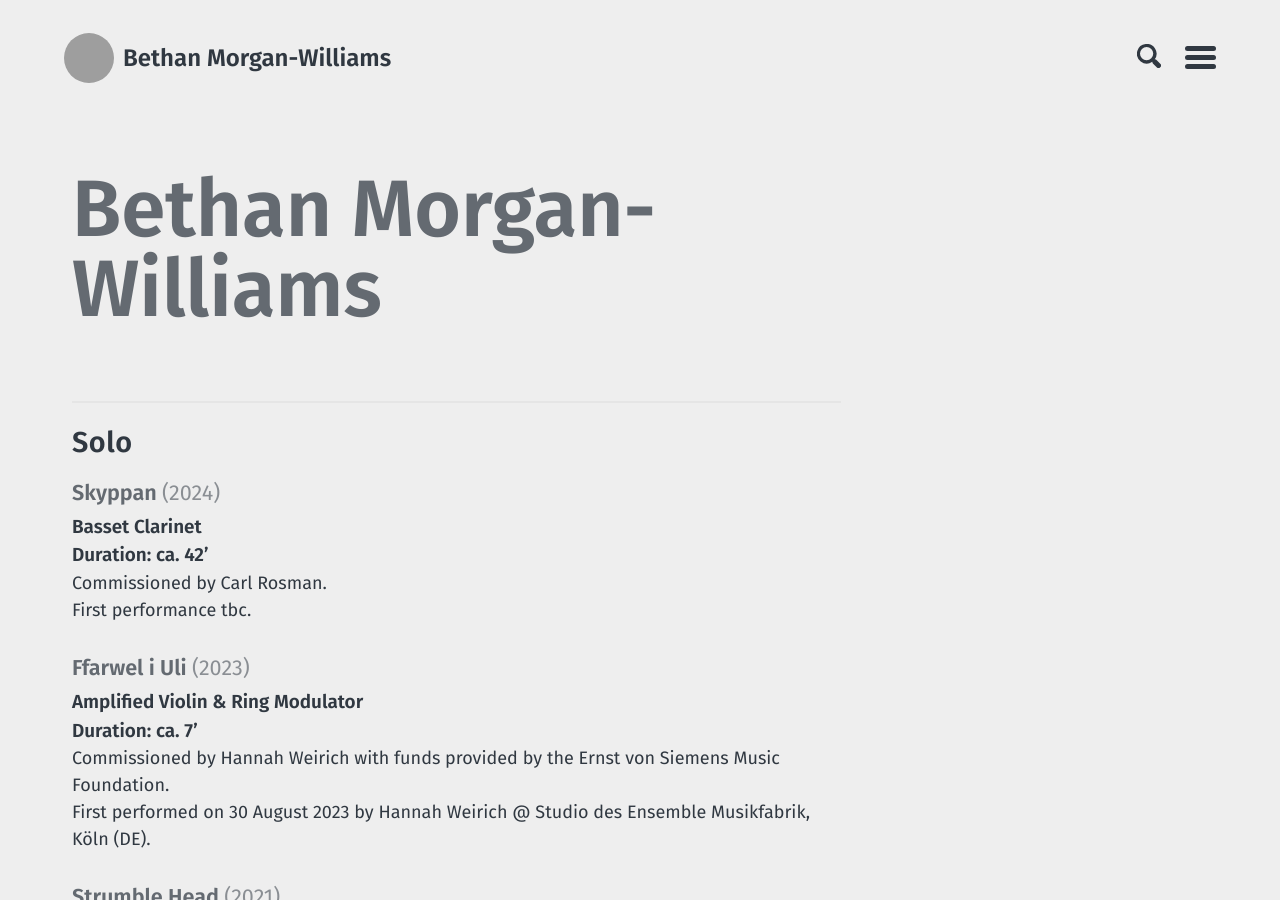
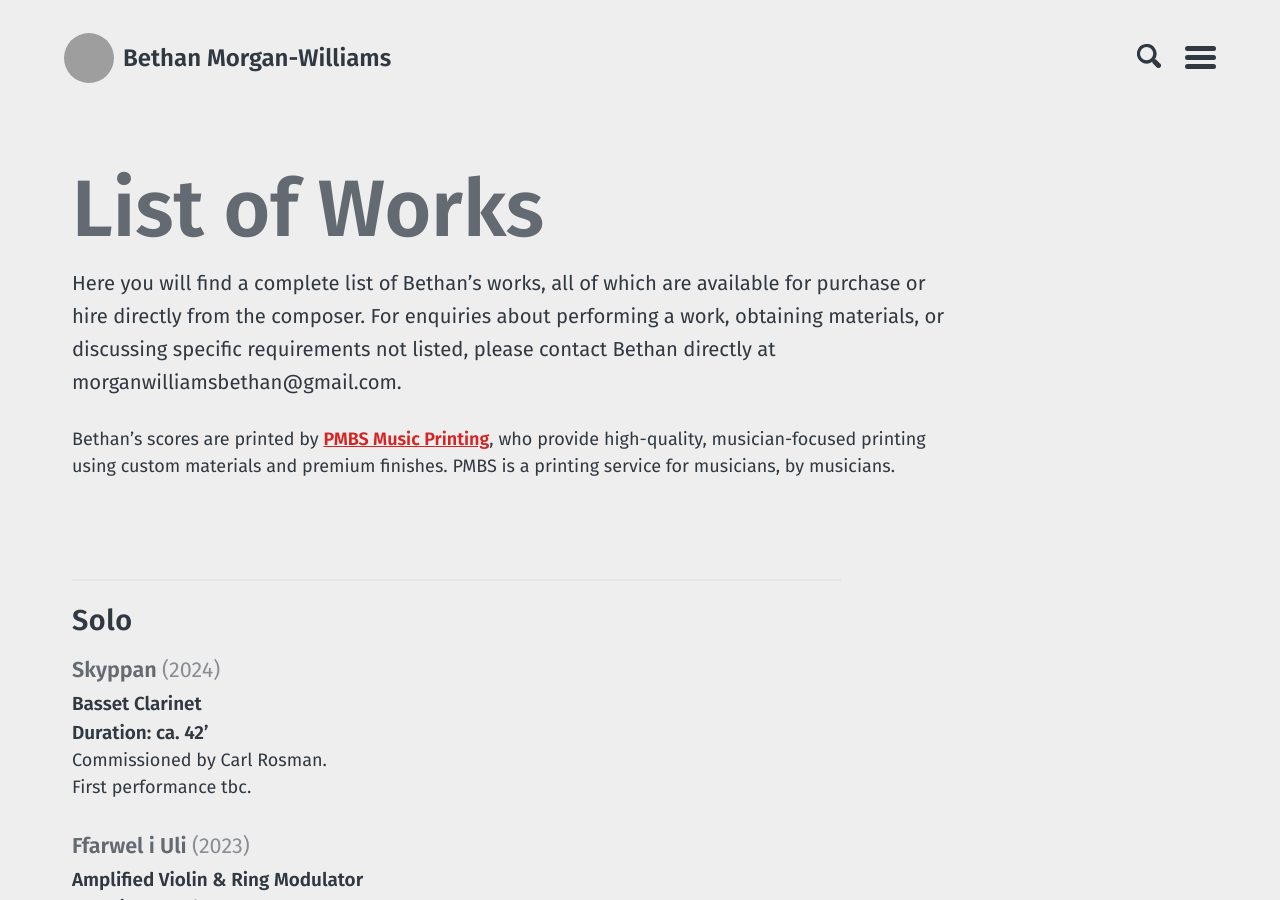
Before and after one commit to morganwilliamsb/website, a Jekyll site: the page built from works.md, in a window 1280 px wide and 900 px high. Built offline with Jekyll 4.4.1, drawn with Linux system fonts in a browser that asks for light colours; our own code applies the rules of GitHub Pages for plain Markdown files; grey boxes are pictures that could not be loaded.

Commit message:
Update works.md

```diff
--- a/works.md
+++ b/works.md
@@ -1,8 +1,10 @@
 ---
 title: "List of Works"
 layout: page
-introduction: Here you will find a complete list of Bethan’s works, all of which are available for purchase or hire directly from the composer. For enquiries about performing a work, obtaining materials, or discussing specific requirements not listed, please contact Bethan directly at morganwilliamsbethan@gmail.com.
-Bethan’s scores are printed by **[PMBS Music Printing](https://www.musicprinting.co.uk)**, who provide high-quality, musician-focused printing using custom materials and premium finishes. PMBS is a printing service for musicians, by musicians.
+introduction: |
+  Here you will find a complete list of Bethan’s works, all of which are available for purchase or hire directly from the composer. For enquiries about performing a work, obtaining materials, or discussing specific requirements not listed, please contact Bethan directly at morganwilliamsbethan@gmail.com.
+
+  Bethan’s scores are printed by **[PMBS Music Printing](https://www.musicprinting.co.uk)**, who provide high-quality, musician-focused printing using custom materials and premium finishes. PMBS is a printing service for musicians, by musicians.
 ---
 
 <div class="works-list" markdown="1">
```
